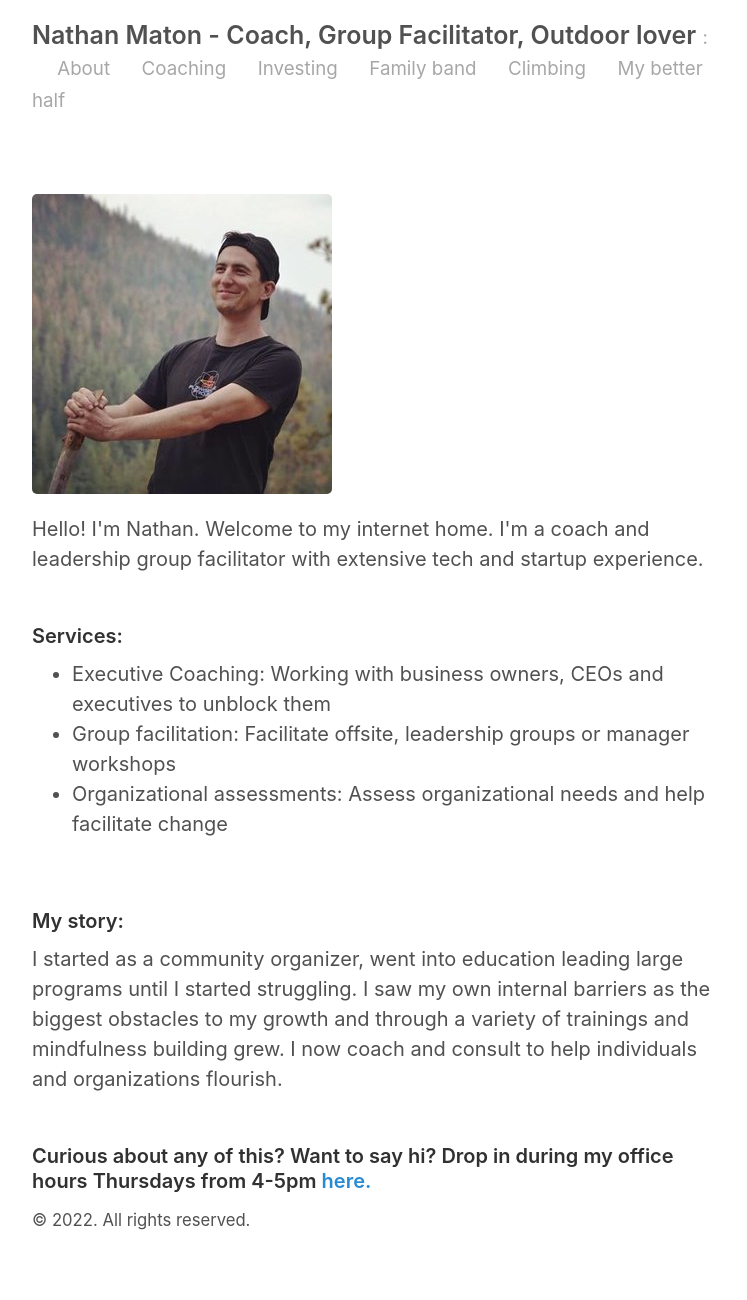
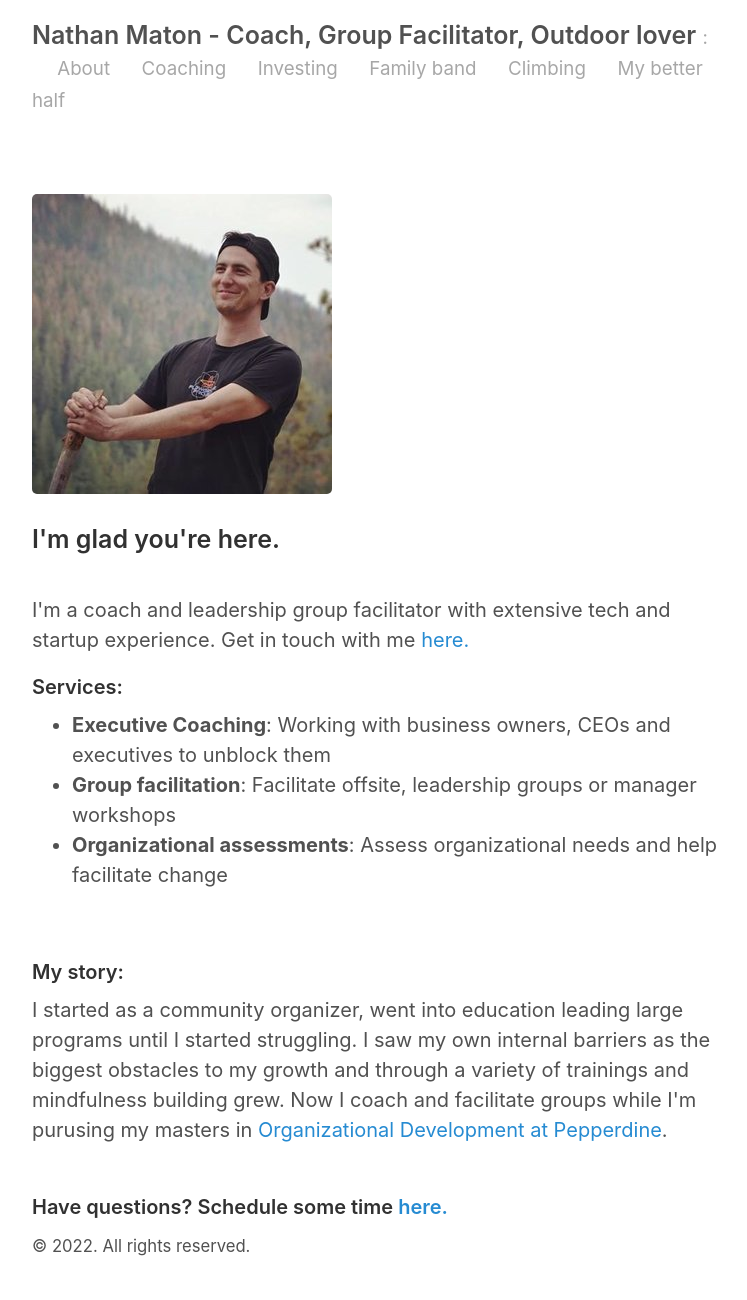
Before and after one commit to NathanMaton/nathanmaton.github.io, a Jekyll site: the page built from index.html, in a window 1280 px wide. Shown: the whole page, without its empty margins (258-1005 px from the left). Built offline with Jekyll 4.4.1, drawn with Linux system fonts in a browser that asks for light colours; the list of posts is cut into pages by our own code; before the commit the page ends 1274 px from its top, so only the background shows below that.

Commit message:
text edits

```diff
--- a/index.html
+++ b/index.html
@@ -3,16 +3,19 @@ layout: default
 title: Home
 ---
 <img src="/images/nathanm.jpg" alt="Photo of me.">
-Hello! I'm Nathan. Welcome to my internet home. I'm a coach and leadership group facilitator
-with extensive tech and startup experience.
+<h3>I'm glad you're here.</h3>
+<br>
+I'm a coach and leadership group facilitator
+with extensive tech and startup experience. Get in touch with me
+<a href="https://calendly.com/nathanmaton/1-1">here.</a>
 
-<br><br>
+<br>
 
 <h4>Services:</h4>
 <ul>
-    <li>Executive Coaching: Working with business owners, CEOs and executives to unblock them</li>
-    <li>Group facilitation: Facilitate offsite, leadership groups or manager workshops</li>
-    <li>Organizational assessments: Assess organizational needs and help facilitate change</li>
+    <li><b>Executive Coaching</b>: Working with business owners, CEOs and executives to unblock them</li>
+    <li><b>Group facilitation</b>: Facilitate offsite, leadership groups or manager workshops</li>
+    <li><b>Organizational assessments</b>: Assess organizational needs and help facilitate change</li>
 
 </ul>
 <br>
@@ -21,7 +24,9 @@ with extensive tech and startup experience.
 
 I started as a community organizer, went into education leading large programs until I started struggling. I saw my own
 internal barriers as the biggest obstacles to my growth and through a variety of trainings and mindfulness building
-grew. I now coach and consult to help individuals and organizations flourish.
+grew. Now I coach and facilitate groups while I'm purusing my masters in
+<a href ="https://bschool.pepperdine.edu/masters-degree/organization-development/schedule/">
+Organizational Development at Pepperdine</a>.
 
 <br><br>
-<h4> Curious about any of this? Want to say hi? Drop in during my office hours Thursdays from 4-5pm <a href="https://calendly.com/nathanmaton/1-1">here.</a></h4>
+<h4>Have questions? Schedule some time <a href="https://calendly.com/nathanmaton/1-1">here.</a></h4>
```
Also changed, not shown: angel.md (+4 -0 lines), coaching.md (+1 -1 lines).
